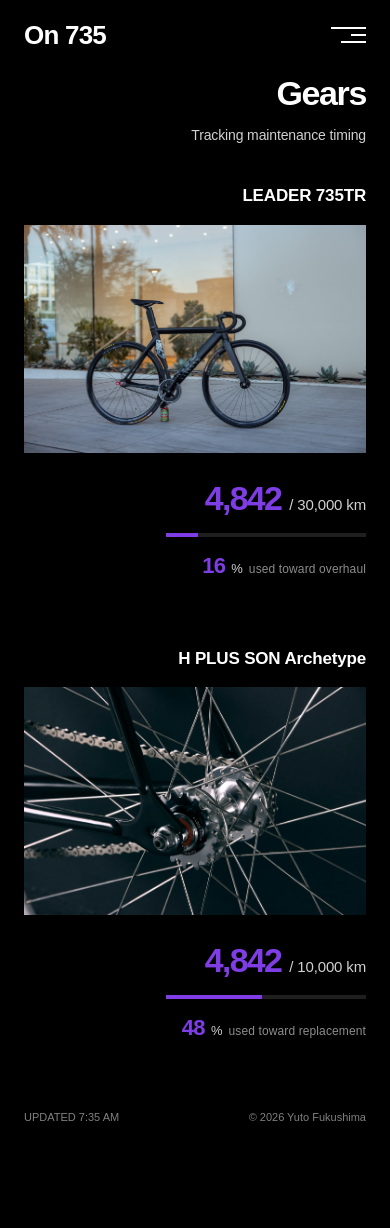
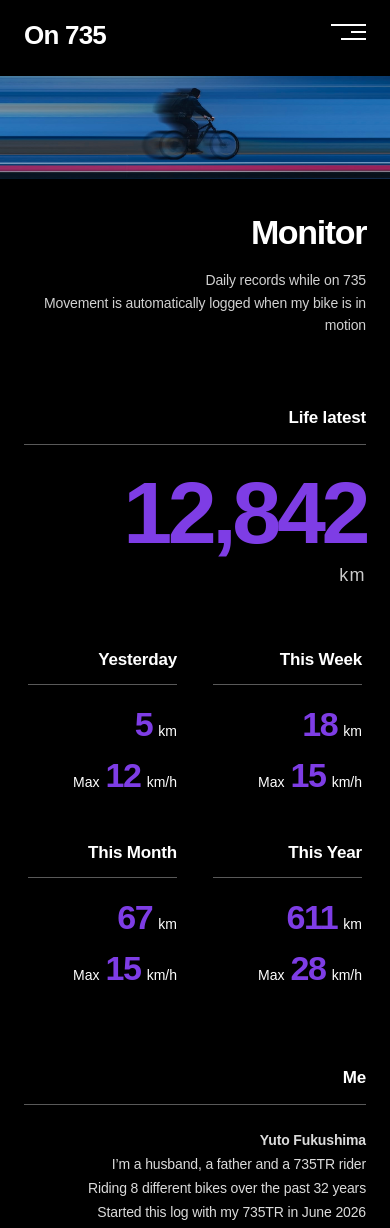
Before and after one commit to on735/on735.github.io, a plain HTML site: page index.html in a window 390 px wide. Shown: the top 1228 px of the page. Before the commit the page ends 1187 px from the top, so only its background shows below. Drawn offline with Linux system fonts and the light colour scheme; a small style sheet from the web is missing.

Commit message:
index.html を更新

```diff
--- a/index.html
+++ b/index.html
@@ -1,11 +1,11 @@
 <!DOCTYPE html>
-<html lang="en">
+<html lang="ja">
 
 <head>
   <meta charset="UTF-8" />
   <meta name="viewport" content="width=device-width, initial-scale=1.0" />
 
-  <title>Gears | On 735</title>
+  <title>On 735</title>
   <meta name="robots" content="noindex, nofollow">
 
   <link rel="stylesheet" href="https://cdn.jsdelivr.net/npm/geist-font@latest/style.css">
@@ -67,7 +67,10 @@
       color: var(--primary);
     }
 
-    .menu-button,
+    .menu-button {
+      display: none;
+    }
+
     .mobile-menu {
       display: none;
     }
@@ -78,126 +81,133 @@
       box-sizing: border-box;
     }
 
-    .content {
+    .hero {
+      display: none;
+    }
+
+    .intro {
       max-width: 720px;
-      margin-left: auto;
+      margin: 0 0 72px auto;
       text-align: right;
     }
 
     .page-title {
-      margin: 0 0 16px;
+      margin: 0 0 20px;
       font-size: 40px;
       font-weight: 800;
       letter-spacing: -0.04em;
       line-height: 1;
     }
 
-    .page-description {
-      margin: 0 0 48px;
+    .intro p {
+      margin: 0;
       font-size: 15px;
       line-height: 1.6;
       letter-spacing: -0.01em;
       opacity: 0.82;
     }
 
-    .gear-section {
-      margin-bottom: 88px;
+    .odo-section {
+      max-width: 720px;
+      margin-left: auto;
     }
 
-    .gear-title {
-      margin: 0 0 20px;
+    h2 {
+      margin: 0;
+      text-align: right;
       font-size: 18px;
       font-weight: 700;
       letter-spacing: -0.01em;
-      line-height: 1.2;
+      color: var(--secondary);
     }
 
-    .gear-image {
+    .section-line {
       width: 100%;
-      margin-bottom: 28px;
+      height: 1px;
+      margin: 16px 0 24px;
+      background: var(--secondary);
+      opacity: 0.35;
     }
 
-    .gear-image img {
-      width: 100%;
-      height: auto;
-      display: block;
-    }
-
-    .gear-meta {
+    .odo-wrapper {
       display: flex;
       flex-direction: column;
       align-items: flex-end;
-      gap: 18px;
     }
 
-    .gear-distance {
-      display: flex;
-      justify-content: flex-end;
-      align-items: baseline;
-      gap: 8px;
+    .odo {
+      color: var(--primary);
+      font-size: 120px;
+      font-weight: 700;
       line-height: 1;
-    }
-
-    .gear-distance-used {
-      color: var(--primary);
-      font-size: 40px;
-      font-weight: 800;
       letter-spacing: -0.05em;
     }
 
-    .gear-distance-total {
+    .unit {
+      margin-top: 8px;
+      font-size: 18px;
+      letter-spacing: 0.08em;
       color: var(--secondary);
-      font-size: 16px;
-      opacity: 0.82;
-      letter-spacing: -0.01em;
+      opacity: 0.8;
     }
 
-    .life-bar {
-      width: 240px;
-      height: 4px;
-      background: rgba(255, 255, 255, 0.12);
-      overflow: hidden;
+    .cards {
+      display: grid;
+      grid-template-columns: repeat(4, 1fr);
+      gap: 32px;
+      margin-top: 72px;
     }
 
-    .life-bar-fill {
-      height: 100%;
-      background: var(--primary);
+    .card {
+      display: flex;
+      flex-direction: column;
+      gap: 12px;
     }
 
-    .life-bar-fill.frame {
-      width: 16%;
+    .card-line {
+      width: 100%;
+      height: 1px;
+      margin: 2px 0 8px;
+      background: var(--secondary);
+      opacity: 0.35;
     }
 
-    .life-bar-fill.wheel {
-      width: 48%;
-    }
-
-    .life-status {
+    .metric {
       display: flex;
       justify-content: flex-end;
       align-items: baseline;
       gap: 6px;
-      line-height: 1;
+      font-size: 14px;
+      color: var(--secondary);
     }
 
-    .life-percent-number {
+    .metric-value {
       color: var(--primary);
-      font-size: 24px;
+      font-size: 38px;
       font-weight: 700;
-      letter-spacing: -0.03em;
+      letter-spacing: -0.04em;
     }
 
-    .life-percent-mark {
-      color: var(--secondary);
-      font-size: 14px;
-      opacity: 0.82;
+    .me-section {
+      margin-top: 88px;
     }
 
-    .life-text {
-      font-size: 13px;
+    .me-description {
+      text-align: right;
+      font-size: 15px;
+      line-height: 1.7;
+      letter-spacing: -0.01em;
       color: var(--secondary);
-      opacity: 0.55;
-      letter-spacing: 0.01em;
+      opacity: 0.86;
+    }
+
+    .me-description p {
+      margin: 0;
+    }
+
+    .me-name {
+      font-weight: 700;
+      opacity: 1;
     }
 
     .footer {
@@ -217,7 +227,6 @@
     }
 
     @media (max-width: 767px) {
-
       .site-title {
         top: 20px;
         left: 24px;
@@ -230,7 +239,7 @@
 
       .menu-button {
         position: fixed;
-        top: 27px;
+        top: 24px;
         right: 24px;
         z-index: 20;
         display: flex;
@@ -277,7 +286,7 @@
 
       .mobile-menu {
         position: fixed;
-        top: 55px;
+        top: 52px;
         right: 0;
         z-index: 15;
         display: none;
@@ -301,51 +310,62 @@
         padding: 76px 0 64px;
       }
 
-      .content {
-        margin: 0 24px;
+      .hero {
+        display: block;
+        width: 100%;
+        margin: 0 0 36px;
+      }
+
+      .hero img {
+        width: 100%;
+        height: auto;
+        display: block;
+      }
+
+      .intro {
+        margin: 0 24px 72px;
       }
 
       .page-title {
         font-size: 34px;
-        margin-bottom: 14px;
       }
 
-      .page-description {
+      .intro p {
         font-size: 14px;
-        margin-bottom: 40px;
       }
 
-      .gear-section {
-        margin-bottom: 72px;
+      .odo-section {
+        margin: 0 24px;
       }
 
-      .gear-title {
-        font-size: 17px;
-        margin-bottom: 18px;
+      .odo {
+        font-size: 88px;
       }
 
-      .gear-distance-used {
+      .cards {
+        grid-template-columns: repeat(2, 1fr);
+        gap: 48px 28px;
+        margin-top: 64px;
+      }
+
+      .card {
+        padding: 0 4px;
+      }
+
+      h2 {
+        font-size: 17px;
+      }
+
+      .metric-value {
         font-size: 34px;
       }
 
-      .gear-distance-total {
-        font-size: 15px;
+      .me-section {
+        margin-top: 80px;
       }
 
-      .life-bar {
-        width: 200px;
-      }
-
-      .life-percent-number {
-        font-size: 22px;
-      }
-
-      .life-percent-mark {
-        font-size: 13px;
-      }
-
-      .life-text {
-        font-size: 12px;
+      .me-description {
+        font-size: 14px;
       }
 
       .footer {
@@ -382,67 +402,68 @@
 
   <main>
 
-    <section class="content">
+    <div class="hero">
+      <img src="hero.jpg.jpg" alt="On 735 ride visual">
+    </div>
 
-      <h1 class="page-title">Gears</h1>
-      <p class="page-description">Tracking maintenance timing</p>
+    <section class="intro">
+      <h1 class="page-title">Monitor</h1>
+      <p>Daily records while on 735</p>
+      <p>Movement is automatically logged when my bike is in motion</p>
+    </section>
 
-      <section class="gear-section">
+    <section class="odo-section">
 
-        <h2 class="gear-title">LEADER 735TR</h2>
+      <h2>Life latest</h2>
+      <div class="section-line"></div>
 
-        <div class="gear-image">
-          <img src="../GearsSample.JPG" alt="LEADER 735TR">
+      <div class="odo-wrapper">
+        <div class="odo">12,842</div>
+        <div class="unit">km</div>
+      </div>
+
+      <div class="cards">
+
+        <div class="card">
+          <h2>Yesterday</h2>
+          <div class="card-line"></div>
+          <div class="metric"><span class="metric-value">5</span><span>km</span></div>
+          <div class="metric"><span>Max</span><span class="metric-value">12</span><span>km/h</span></div>
         </div>
 
-        <div class="gear-meta">
-
-          <div class="gear-distance">
-            <span class="gear-distance-used">4,842</span>
-            <span class="gear-distance-total">/ 30,000 km</span>
-          </div>
-
-          <div class="life-bar">
-            <div class="life-bar-fill frame"></div>
-          </div>
-
-          <div class="life-status">
-            <span class="life-percent-number">16</span>
-            <span class="life-percent-mark">%</span>
-            <span class="life-text">used toward overhaul</span>
-          </div>
-
+        <div class="card">
+          <h2>This Week</h2>
+          <div class="card-line"></div>
+          <div class="metric"><span class="metric-value">18</span><span>km</span></div>
+          <div class="metric"><span>Max</span><span class="metric-value">15</span><span>km/h</span></div>
         </div>
 
-      </section>
-
-      <section class="gear-section">
-
-        <h2 class="gear-title">H PLUS SON Archetype</h2>
-
-        <div class="gear-image">
-          <img src="../GearSample.JPG" alt="H PLUS SON Archetype">
+        <div class="card">
+          <h2>This Month</h2>
+          <div class="card-line"></div>
+          <div class="metric"><span class="metric-value">67</span><span>km</span></div>
+          <div class="metric"><span>Max</span><span class="metric-value">15</span><span>km/h</span></div>
         </div>
 
-        <div class="gear-meta">
-
-          <div class="gear-distance">
-            <span class="gear-distance-used">4,842</span>
-            <span class="gear-distance-total">/ 10,000 km</span>
-          </div>
-
-          <div class="life-bar">
-            <div class="life-bar-fill wheel"></div>
-          </div>
-
-          <div class="life-status">
-            <span class="life-percent-number">48</span>
-            <span class="life-percent-mark">%</span>
-            <span class="life-text">used toward replacement</span>
-          </div>
-
+        <div class="card">
+          <h2>This Year</h2>
+          <div class="card-line"></div>
+          <div class="metric"><span class="metric-value">611</span><span>km</span></div>
+          <div class="metric"><span>Max</span><span class="metric-value">28</span><span>km/h</span></div>
         </div>
 
+      </div>
+
+      <section class="me-section">
+        <h2>Me</h2>
+        <div class="section-line"></div>
+
+        <div class="me-description">
+          <p class="me-name">Yuto Fukushima</p>
+          <p>I’m a husband, a father and a 735TR rider</p>
+          <p>Riding 8 different bikes over the past 32 years</p>
+          <p>Started this log with my 735TR in June 2026</p>
+        </div>
       </section>
 
       <footer class="footer">
```
